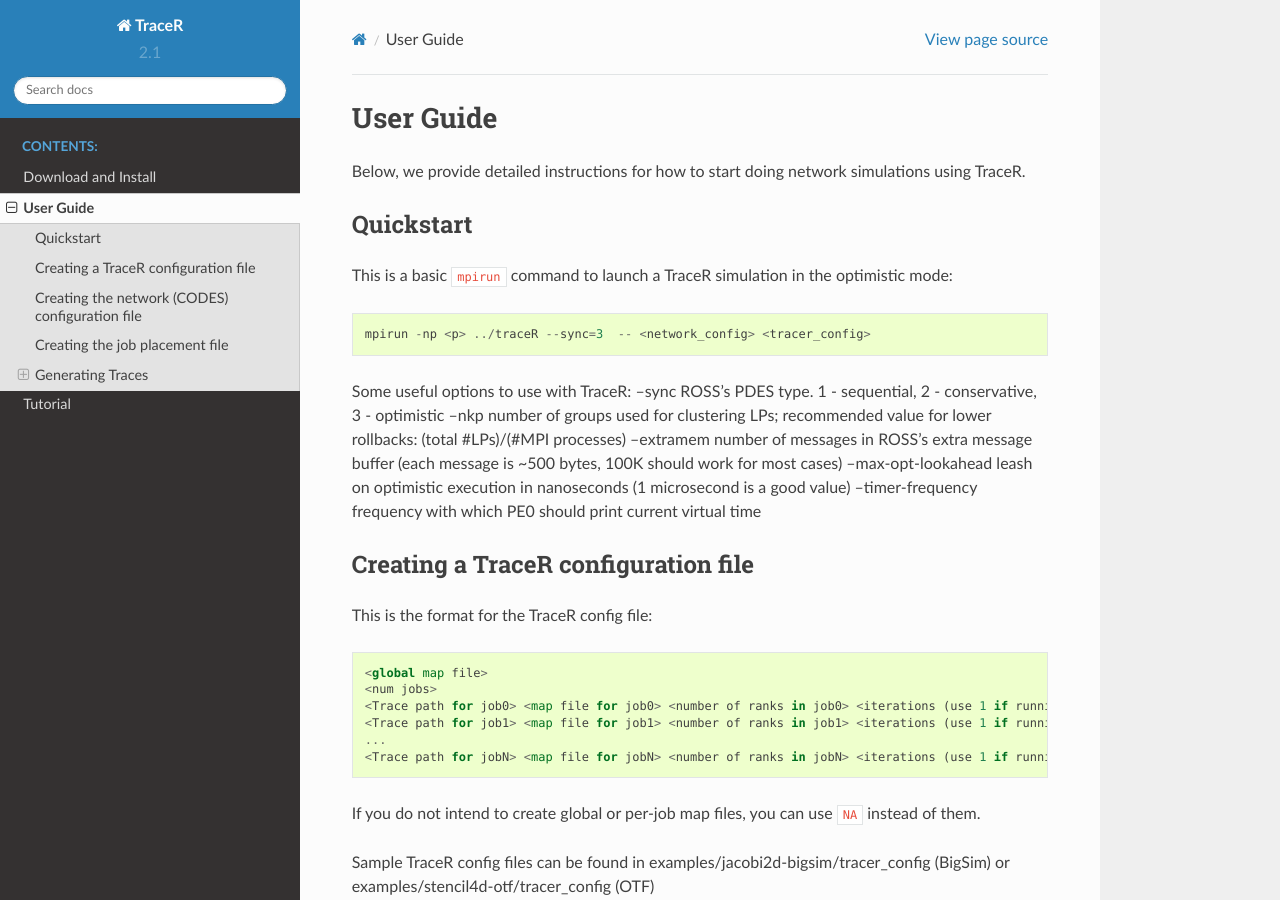
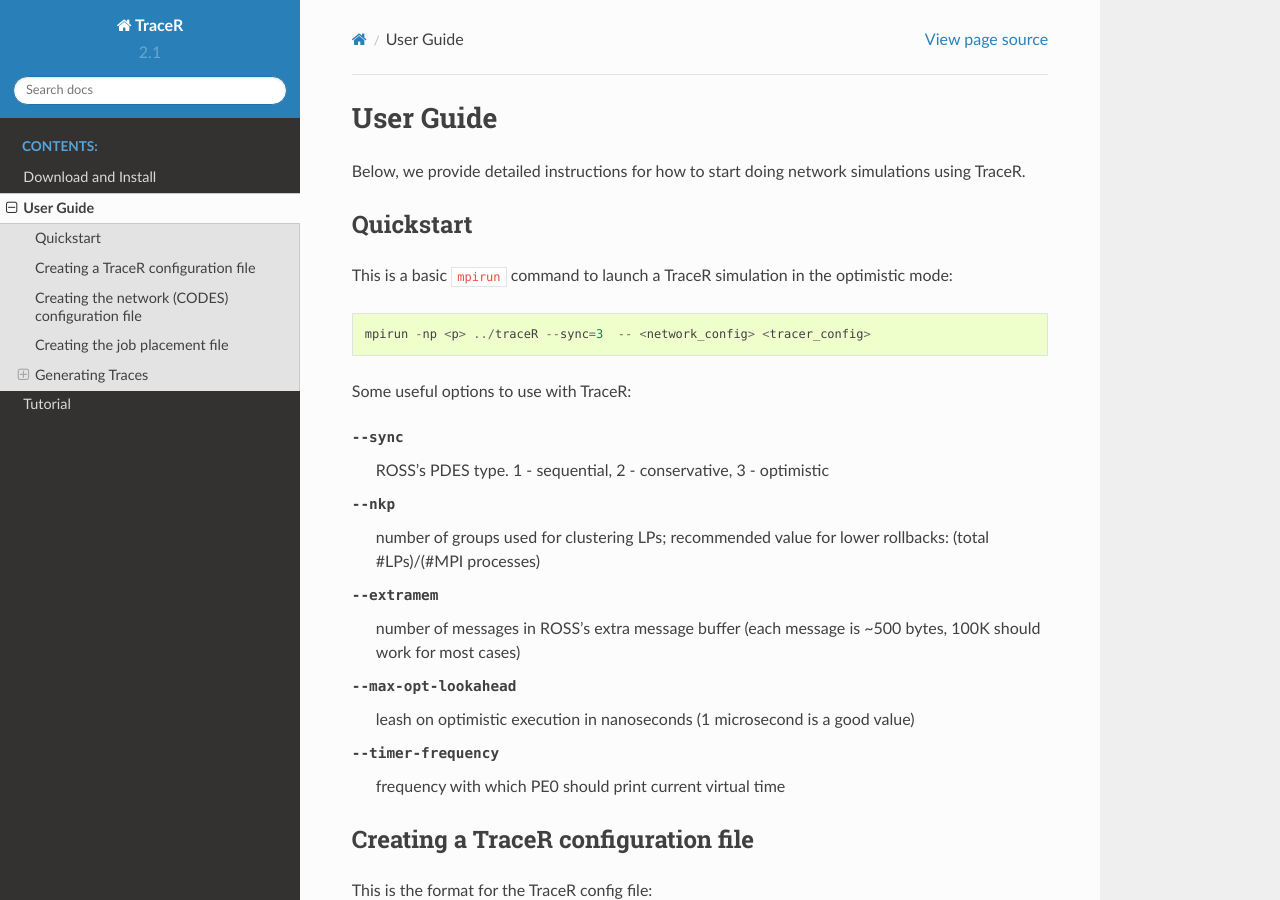
Before and after one commit to hpcgroup/TraceR, a Sphinx documentation site: the page built from docs/userguide.rst, in a window 1280 px wide and 900 px high. Built offline with Sphinx 7.4.7 and the Read the Docs theme 2.0.0, drawn with Linux system fonts in a browser that asks for light colours; formulas are drawn with MathJax 3; pages that are not in the unit, such as notebooks, are missing from menus; part of the change alters nothing that is shown; some of the changed text lies outside the part shown.

```diff
--- a/docs/userguide.rst
+++ b/docs/userguide.rst
@@ -13,6 +13,7 @@ optimistic mode::
     mpirun -np <p> ../traceR --sync=3  -- <network_config> <tracer_config>
 
 Some useful options to use with TraceR:
+
 --sync                 ROSS's PDES type. 1 - sequential, 2 - conservative, 3 - optimistic
 --nkp                  number of groups used for clustering LPs; recommended value for lower rollbacks: (total #LPs)/(#MPI processes)
 --extramem             number of messages in ROSS's extra message buffer (each message is ~500 bytes, 100K should work for most cases)
@@ -118,6 +119,8 @@ Network specific parameters::
 
 Creating the job placement file
 -------------------------------
+
+See the README in utils for instructions on using the tools to generate the global and job mapping files.
 
 Generating Traces
 -----------------
```
